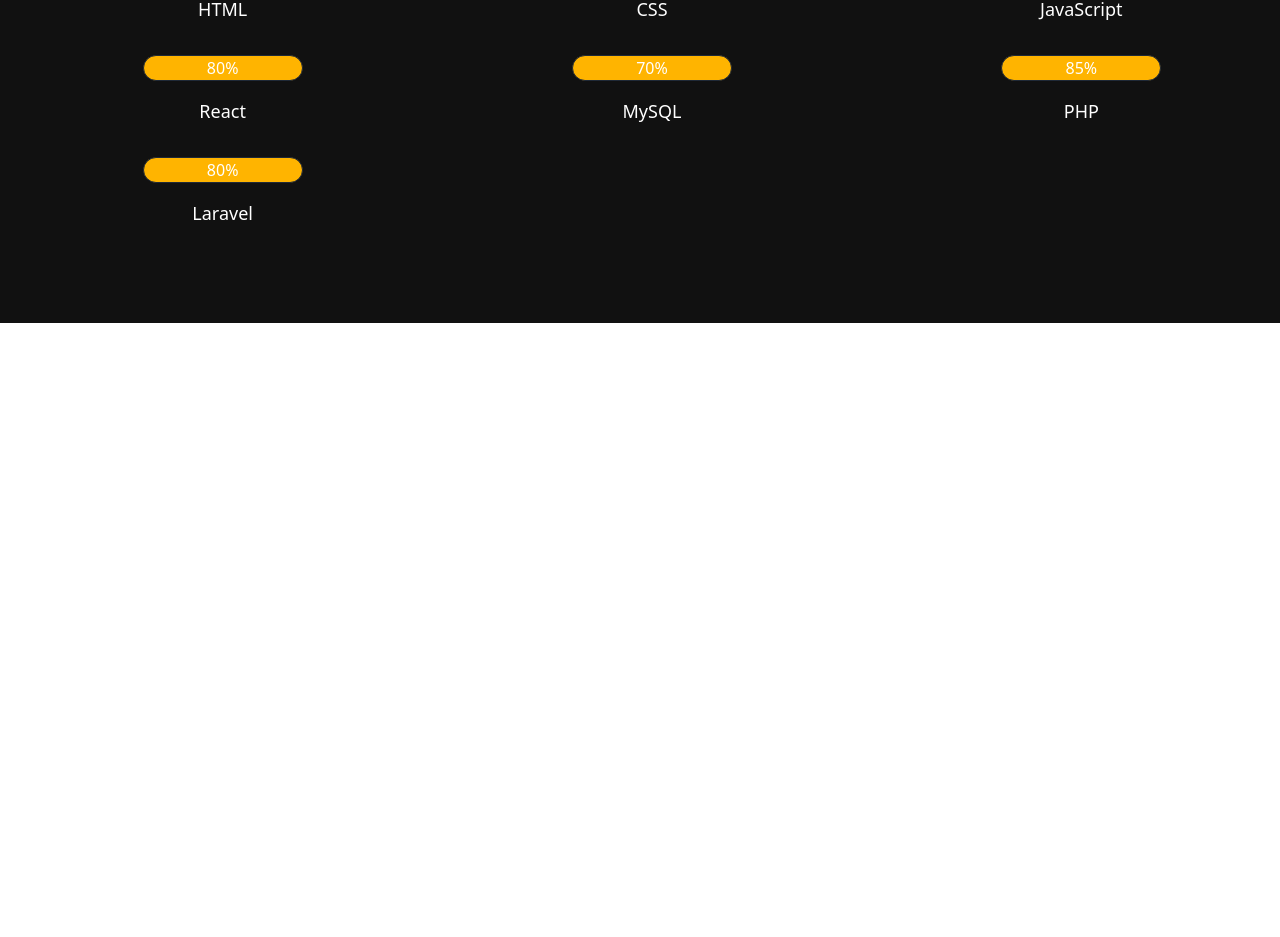
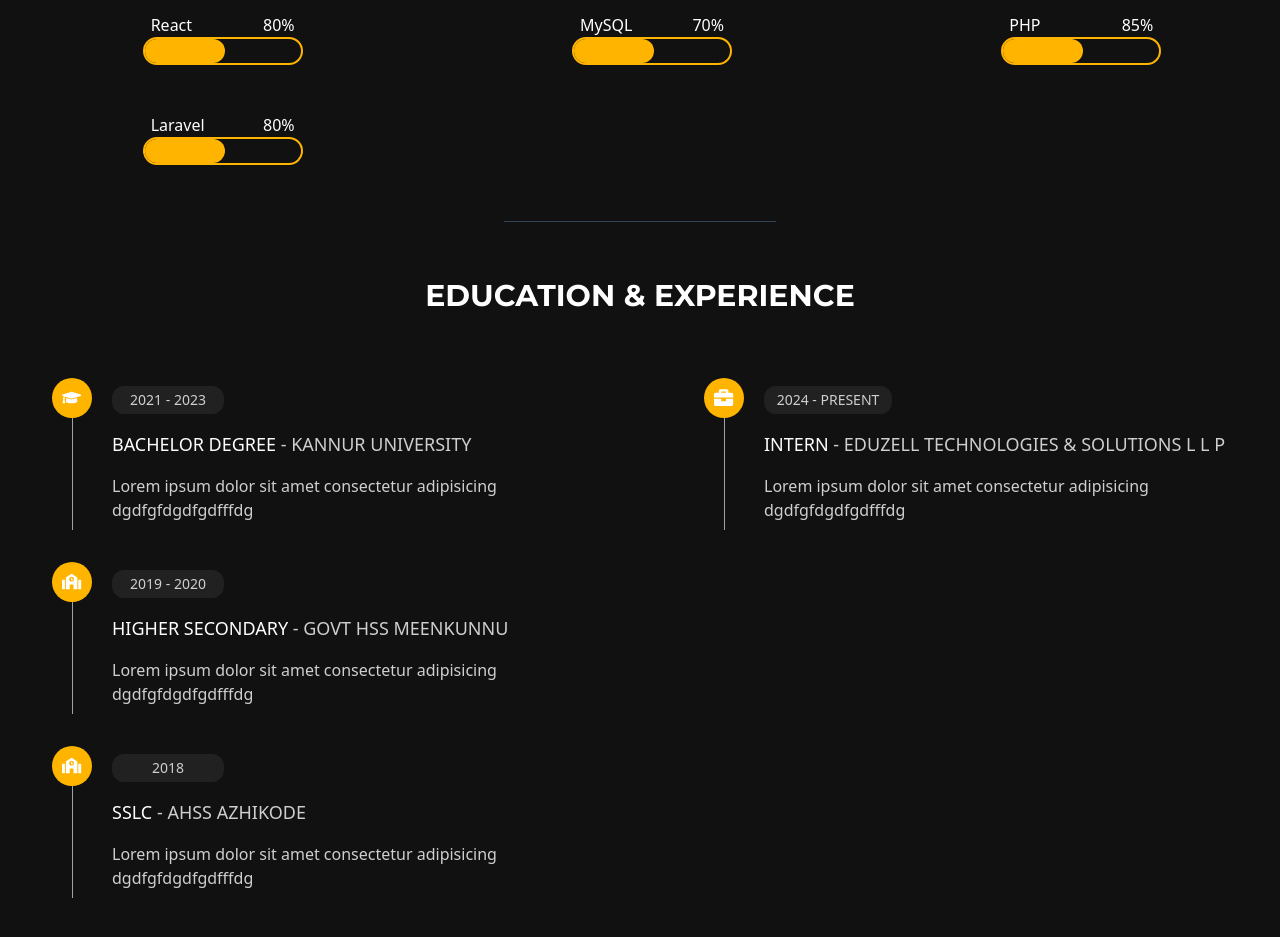
Before and after one commit to sreeharshk92/Portfolio, a React (Create React App) app: page /About in a window 1280 px wide. Shown: the part 863-1800 px from the top of the page. Before the commit the page ends 1186 px from the top, so only its background shows below. Built offline with nearby package versions, Linux system fonts and the light colour scheme.

Commit message:
education and experience section

```diff
--- /dev/null
+++ b/src/Components/About.css
@@ -0,0 +1,27 @@
+.education-container span{
+    color: #CFCFCF;
+}
+.education-container p{
+    color: #CFCFCF;
+}
+
+.education-container h1{
+    font-weight:500;
+}
+
+.education-container{
+    display: flex;
+    justify-content: center;
+    gap: 12rem;
+}
+
+.yellowCircle{
+    display: flex;
+    justify-content: center;
+    align-items: center;
+    font-size: 1.2rem;
+    background-color: #FFB400;
+    width: 2.5rem;
+    height: 2.5rem;
+    border-radius: 5rem;
+}
--- a/src/Components/About.jsx
+++ b/src/Components/About.jsx
@@ -1,9 +1,16 @@
 import React from 'react';
+import './About.css'
 import { FaDownload } from 'react-icons/fa'
+import { FaGraduationCap } from "react-icons/fa";
+import { FaSchool } from "react-icons/fa";
+import { FaBriefcase } from 'react-icons/fa';
+
+
+
 const About = () => {
 
   const skills = [
-    { name: 'HTML', percentage: 90 , level: 'w-[5rem]' },
+    { name: 'HTML', percentage: 90, },
     { name: 'CSS', percentage: 85 },
     { name: 'JavaScript', percentage: 75 },
     { name: 'React', percentage: 80 },
@@ -13,16 +20,15 @@
   ];
 
   return (
-    <section id="about"  className="py-[6rem] bg-customColor  text-white text-center">
+    <section id="about" className="py-[6rem] bg-customColor  text-white text-center">
       <div className='px-[23rem] items-center'>
 
 
-      <h2 style={{ fontFamily:'Montserrat,sans-serif' , fontWeight:'900'}}  className="text-6xl font-bold mb-[6.4rem]">ABOUT <span className='text-yellowColor'>ME</span></h2>
+        <h2 style={{ fontFamily: 'Montserrat,sans-serif', fontWeight: '900' }} className="text-6xl font-bold mb-[6.4rem]">ABOUT <span className='text-yellowColor'>ME</span></h2>
         <h3 className="text-2xl font-bold text-start mb-6">PERSONEL INFOS</h3>
-      <div  className="w-[55rem] mx-auto grid grid-cols-1 md:grid-cols-2 gap-[16rem] text-left">
+        <div className="w-[55rem] mx-auto grid grid-cols-1 md:grid-cols-2 gap-[16rem] text-left">
           <div className='font-semibold'>
-          <p className="mb-4"><span className=" text-slate-400">Full Name : </span>Sreeharsh</p>
-          <p className="mb-4"><span className=" text-slate-400">Last Name : </span> K</p>
+            <p className="mb-4"><span className=" text-slate-400">Full Name : </span>Sreeharsh K</p>
             <p className="mb-4"><span className=" text-slate-400">Age : </span>21</p>
             <p className="mb-4"><span className=" text-slate-400">Nationality : </span>India</p>
             <p className="mb-4"><span className=" text-slate-400">Languages : </span>English | Malayalam</p>
@@ -32,19 +38,18 @@
             <p className="mb-4"><span className=" text-slate-400">Phone : </span>+ 91 7025984377</p>
             <p className="mb-4"><span className=" text-slate-400">Email : </span>sreeharshk92@gmail.com</p>
             <p className="mb-4"><span className=" text-slate-400">Freelance : </span>Available</p>
-          <p className="mb-4"><span className=" text-slate-400">LinkedIn : </span>LinkedIn.com/in/sreeharshk</p>
 
           </div>
 
         </div>
-      <button style={{ fontFamily:'Montserrat,sans-serif' , fontWeight:'500'}}
+        <button style={{ fontFamily: 'Montserrat,sans-serif', fontWeight: '500' }}
           className='flex items-center justify-center border border-yellowColor rounded-3xl py-3 w-[13rem] mt-8 mb-[3.9rem] hover:bg-yellowColor hover:transition duration-500 ease-linear'>
-       DOWNLOAD CV <FaDownload className='ml-5'/></button>
+          DOWNLOAD CV <FaDownload className='ml-5' /></button>
       </div>
 
 
       <hr className="mx-[31.5rem] border-slate-700 mb-14" />
-      <h3 style={{ fontFamily:'Montserrat,sans-serif' , fontWeight:'700'}} className="text-3xl font-bold mb-16">MY SKILLS</h3>
+      <h3 style={{ fontFamily: 'Montserrat,sans-serif', fontWeight: '700' }} className="text-3xl font-bold mb-16">MY SKILLS</h3>
 
       <div className="container mx-auto grid grid-cols-1 sm:grid-cols-2 md:grid-cols-3 gap-8 px-6 s">
 
@@ -52,14 +57,123 @@
           skills.map((skill) => (
             <div key={skill.name} className="flex flex-col items-center ">
               <div className="mb-4">
-                <div style={{ width:'10rem'}} className="bg-yellowColor rounded-full border border-gray-800">
-                  {skill.percentage}%
+
+                <section className='flex justify-between px-2'>
+                  <p>{skill.name}</p>
+                  <p>{skill.percentage}%</p>
+                </section>
+
+
+                <div className=" w-[10rem] rounded-full border-2 border-yellowColor flex">
+                  <div className='w-[5rem] bg-yellowColor h-6 rounded-full '></div>
                 </div>
               </div>
-              <p className="text-lg">{skill.name}</p>
             </div>
           ))}
       </div>
+
+      <section className='py-10'>
+        <hr className="mx-[31.5rem] border-slate-700 mb-14" />
+        <h3 style={{ fontFamily: 'Montserrat,sans-serif', fontWeight: '700' }} className="text-3xl font-bold mb-16">EDUCATION & EXPERIENCE</h3>
+
+        <main className='education-container'>
+
+
+          <section className='flex flex-col gap-8'>
+
+            <div className='inline-flex gap-5'>
+
+              <section className='flex flex-col items-center '>
+                <div className='yellowCircle'>
+                  <FaGraduationCap className='' />
+                </div>
+                <div className="h-[7rem] border-l-[0.1rem] border-gray-400"></div>
+              </section>
+
+              <section className='flex flex-col py-2 w-[25rem] gap-4'>
+
+
+                <div className='bg-[#212121]  w-[7rem] py-1 justify-center items-center  rounded-xl'>
+                  <p className='font-medium text-sm'>2021 - 2023</p>
+                </div>
+
+                <h1 className='text-start text-lg '>BACHELOR DEGREE <span>- KANNUR UNIVERSITY</span></h1>
+                <p className='text-start'>Lorem ipsum dolor sit amet consectetur adipisicing dgdfgfdgdfgdfffdg</p>
+              </section>
+
+            </div>
+
+            <div className='inline-flex gap-5 '>
+
+              <section className='flex flex-col items-center '>
+                <div className='yellowCircle'>
+                  <FaSchool />
+                </div>
+                <div className=" border-l-[0.1rem] border-gray-400 h-[7rem]"></div>
+              </section>
+
+              <section className='flex flex-col py-2 w-[25rem] gap-4'>
+
+
+                <div className='bg-[#212121] w-[7rem] py-1 justify-center items-center  rounded-xl'>
+                  <p className='font-medium text-sm'>2019 - 2020</p>
+                </div>
+
+                <h1 className='text-start text-lg'>HIGHER SECONDARY <span>- GOVT HSS MEENKUNNU</span></h1>
+                <p className='text-start'>Lorem ipsum dolor sit amet consectetur adipisicing dgdfgfdgdfgdfffdg</p>
+              </section>
+
+            </div>
+
+            <div className='inline-flex gap-5 '>
+
+              <section className='flex flex-col items-center '>
+                <div className='yellowCircle'><FaSchool /></div>
+                <div className="border-l-[0.1rem] border-gray-400 h-[7rem]"></div>
+              </section>
+
+              <section className='flex flex-col py-2 w-[25rem] gap-4'>
+
+
+                <div className='bg-[#212121]  w-[7rem] py-1 justify-center items-center  rounded-xl'>
+                  <p className='font-medium text-sm'>2018</p>
+                </div>
+
+                <h1 className='text-start text-lg'>SSLC <span>- AHSS AZHIKODE</span></h1>
+                <p className='text-start'>Lorem ipsum dolor sit amet consectetur adipisicing dgdfgfdgdfgdfffdg</p>
+              </section>
+
+            </div>
+
+
+          </section>
+
+          <section className='flex flex-col gap-8'>
+            <div className='inline-flex gap-5'>
+
+              <section className='flex flex-col items-center '>
+                <div className='yellowCircle '><FaBriefcase /></div>
+                <div className="border-l-[0.1rem] border-gray-400 h-[7rem]"></div>
+              </section>
+
+              <section className='flex flex-col py-2 w-[29rem] gap-4'>
+
+
+                <div className='bg-[#212121]  w-[8rem] py-1 justify-center items-center  rounded-xl'>
+                  <p className='font-medium text-sm'>2024 - PRESENT</p>
+                </div>
+
+                <h1 className='text-start text-lg'>INTERN <span>- EDUZELL TECHNOLOGIES & SOLUTIONS L L P</span></h1>
+                <p className='text-start'>Lorem ipsum dolor sit amet consectetur adipisicing dgdfgfdgdfgdfffdg</p>
+              </section>
+
+            </div>
+          </section>
+
+
+
+        </main>
+      </section>
     </section>
   );
 };
--- a/src/Components/Contact.jsx
+++ b/src/Components/Contact.jsx
@@ -1,5 +1,5 @@
 import React, { useState, useRef  } from 'react'
-import { FaEnvelope, FaPhone, FaFacebook, FaInstagram, FaTelegram,FaLinkedin} from 'react-icons/fa';
+import { FaEnvelope, FaPhone, FaFacebook, FaInstagram, FaTelegram,FaLinkedin, FaGithub, FaWhatsapp} from 'react-icons/fa';
 import emailjs from '@emailjs/browser';
 
 export const Contact = () => {
@@ -38,8 +38,11 @@
         <div className="flex space-x-4 mt-6 text-2xl">
           <a href=""><FaFacebook className="hover:text-yellowColor transition duration-300" /></a>
           <a href=""><FaInstagram className="hover:text-yellowColor transition duration-300" /></a>
+          <a href="https://wa.me/917025984377" target="_blank" rel="noopener noreferrer">
+            <FaWhatsapp className="hover:text-yellowColor transition duration-300" /></a>
           <a href=""><FaTelegram className="hover:text-yellowColor transition duration-300" /></a>
           <a href="https://www.linkedin.com/in/sreeharsh-k-4b2782285/"><FaLinkedin className="hover:text-yellowColor transition duration-300" /></a>
+          <a href="https://github.com/sreeharshk92"><FaGithub className="hover:text-yellowColor transition duration-300" /></a>
         </div>
       </div>
 
--- a/src/Components/Sidebar.jsx
+++ b/src/Components/Sidebar.jsx
@@ -8,10 +8,10 @@
     <nav  className=" fixed lg:right-0 md:right-0 bottom-0 flex lg:top-1/2 md:top-1/2 lg:transform md:transform lg:-translate-y-1/2 md:-translate-y-1/2  lg:px-6  md:px-6 lg:flex md:flex  lg:flex-col md:flex-col lg:items-center lg:justify-center md:items-center md:justify-center z-20">
       <div className='lg:flex lg:flex-col lg:gap-8 md:flex md:flex-col md:gap-8 flex gap-9'>
       <a href='/' className='text-gray-300 hover:text-yellowColor'><FaHome size={24} /></a>
-      <a href='/About' className='text-gray-300 hover:text-yellowColor'><FaUser size={24} /></a>
-      <a href='/Portfolio' className='text-gray-300 hover:text-yellowColor'><FaBriefcase size={24} /></a>
-      <a href='/Services' className='text-gray-300 hover:text-yellowColor'><FaCogs size={24} /></a>
-      <a href='/Contact' className='text-gray-300 hover:text-yellowColor'><FaEnvelope size={24} /></a>
+      <a href='/about' className='text-gray-300 hover:text-yellowColor'><FaUser size={24} /></a>
+      <a href='/portfolio' className='text-gray-300 hover:text-yellowColor'><FaBriefcase size={24} /></a>
+      <a href='/services' className='text-gray-300 hover:text-yellowColor'><FaCogs size={24} /></a>
+      <a href='/contact' className='text-gray-300 hover:text-yellowColor'><FaEnvelope size={24} /></a>
       </div>
     </nav>
   );
```
Lines whose indentation alone changed are shown as unchanged.
